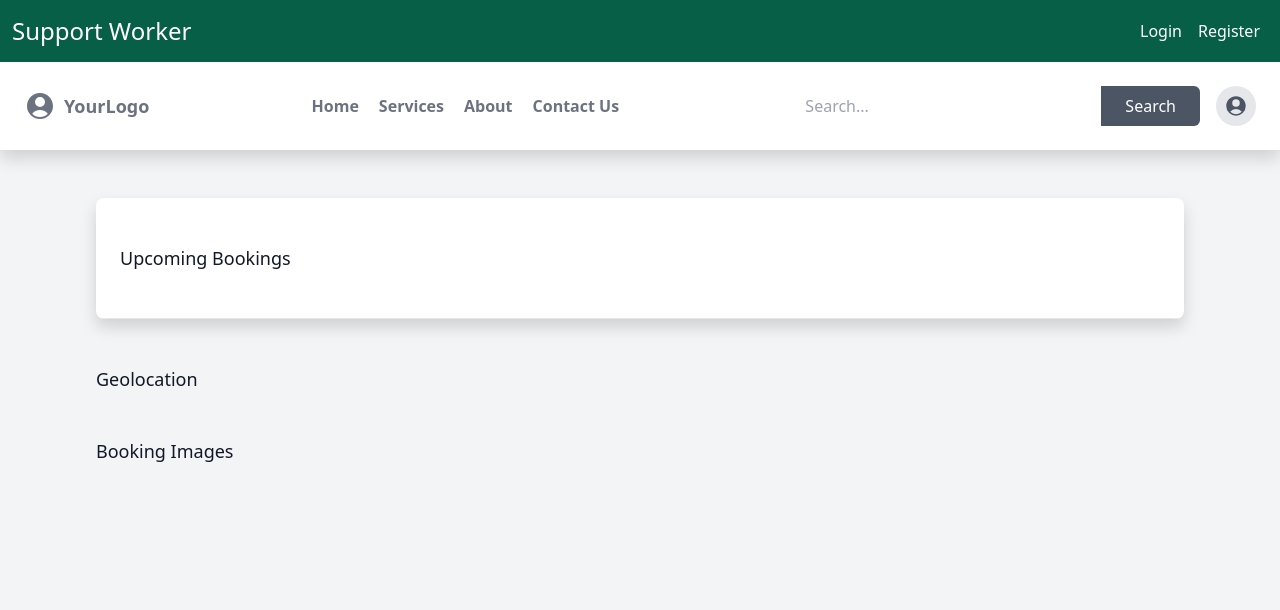
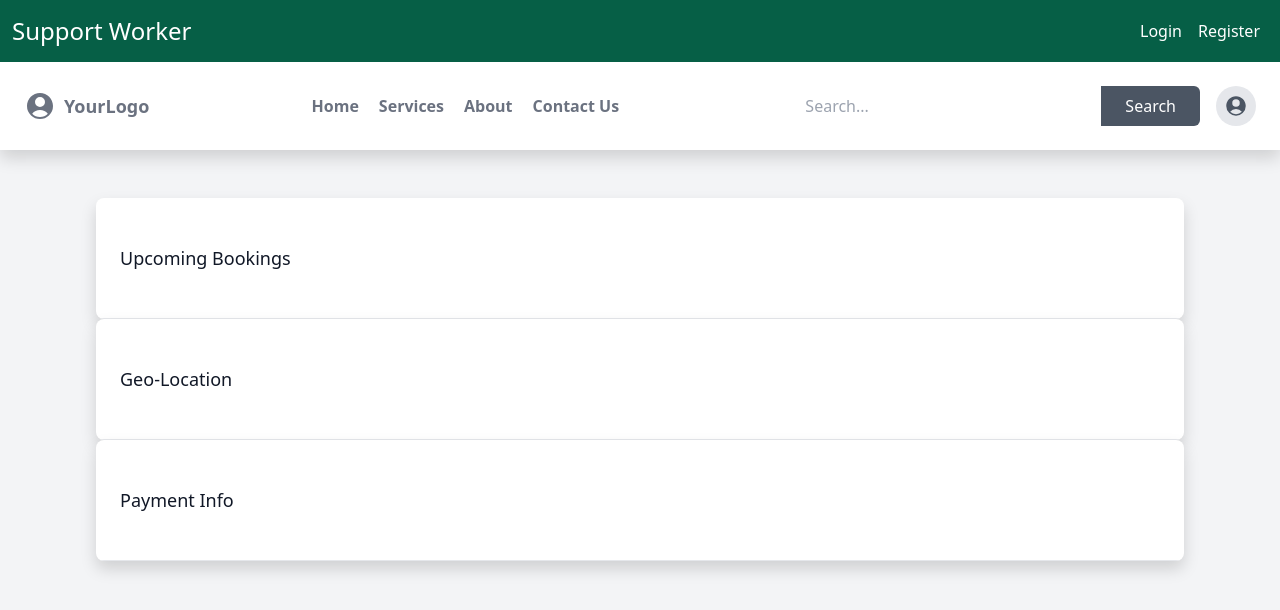
Before and after one commit to Kush10022/pswfrontendfinal, a Next.js app: page /dashboard in a window 1280 px wide. Shown: the top 610 px of the page. Built offline with nearby package versions, Linux system fonts and the light colour scheme.

Commit message:
update the page.js

```diff
--- a/app/dashboard/page.js
+++ b/app/dashboard/page.js
@@ -59,14 +59,28 @@ const Dashboard = () => {
             </div>
           </div>
 
-          <div className="mt-5">
-            <h2 className="text-lg leading-6 font-medium text-gray-900">Geolocation</h2>
-            {/* Placeholder for geolocation feature */}
+          <div className="bg-white shadow overflow-hidden sm:rounded-lg">
+            <div className="px-4 py-5 sm:px-6">
+              <h2 className="text-lg leading-6 font-medium text-gray-900">Geo-Location</h2>
+              {/* Placeholder for upcoming bookings */}
+            </div>
+            <div className="border-t border-gray-200">
+              <dl>
+                {/* Booking details */}
+              </dl>
+            </div>
           </div>
 
-          <div className="mt-5">
-            <h2 className="text-lg leading-6 font-medium text-gray-900">Booking Images</h2>
-            {/* Add images as needed */}
+          <div className="bg-white shadow overflow-hidden sm:rounded-lg">
+            <div className="px-4 py-5 sm:px-6">
+              <h2 className="text-lg leading-6 font-medium text-gray-900">Payment Info</h2>
+              {/* Placeholder for upcoming bookings */}
+            </div>
+            <div className="border-t border-gray-200">
+              <dl>
+                {/* Booking details */}
+              </dl>
+            </div>
           </div>
         </div>
       </div>
```
